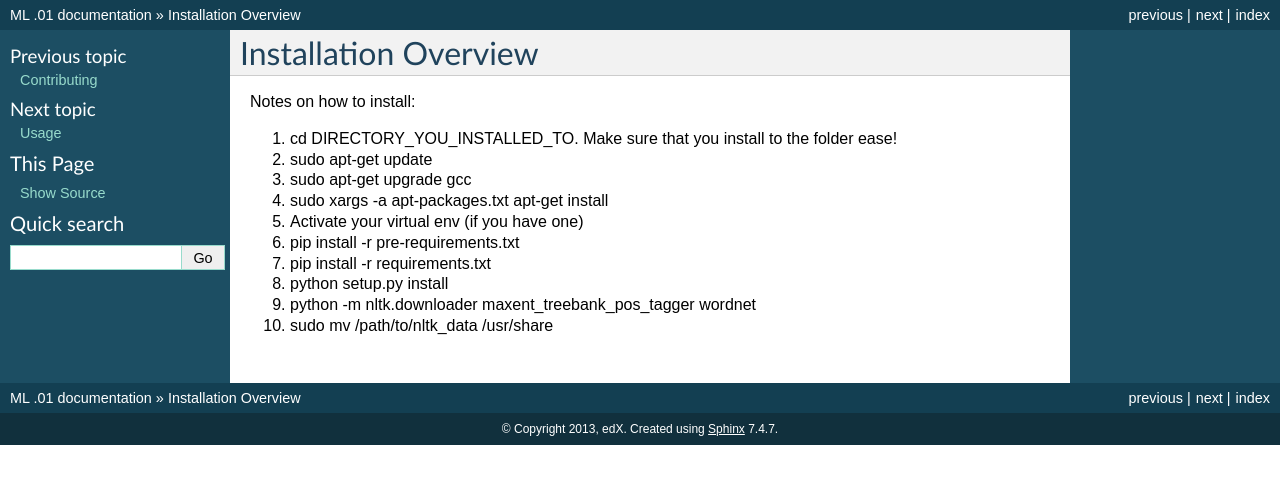
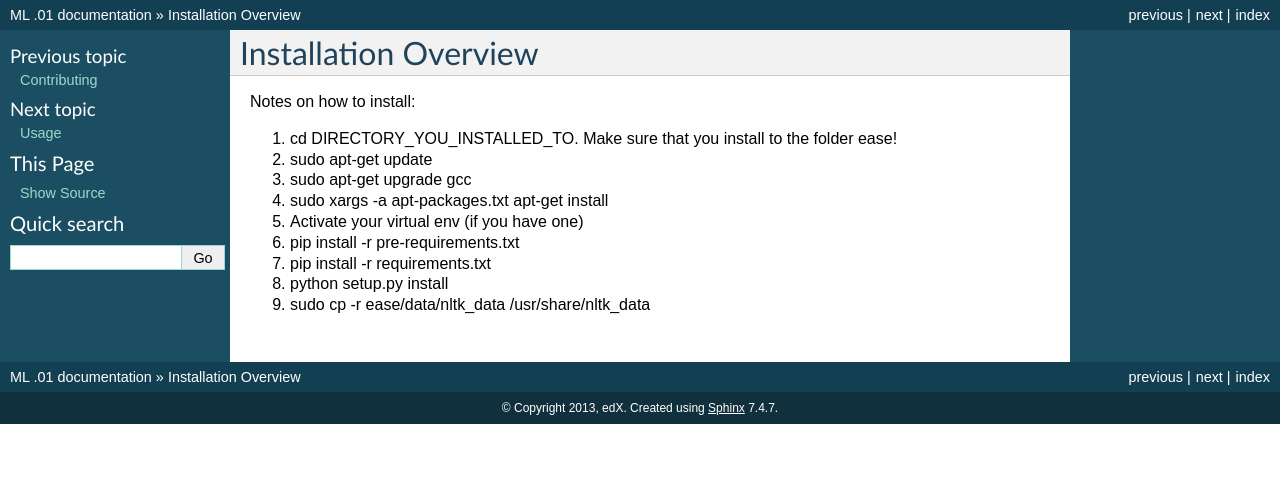
Before and after one commit to openedx-unsupported/ease, a Sphinx documentation site: the page built from docs/installation/installation_overview.rst, in a window 1280 px wide. Shown: the top 484 px of the page. Built offline with Sphinx 7.4.7, drawn with Linux system fonts in a browser that asks for light colours; formulas are drawn with MathJax 3.

Commit message:
Update nltk directions

```diff
--- a/docs/installation/installation_overview.rst
+++ b/docs/installation/installation_overview.rst
@@ -12,5 +12,4 @@ Notes on how to install:
 6. pip install -r pre-requirements.txt
 7. pip install -r requirements.txt
 8. python setup.py install
-9. python -m nltk.downloader maxent_treebank_pos_tagger wordnet
-10. sudo mv /path/to/nltk_data /usr/share
+9. sudo cp -r ease/data/nltk_data /usr/share/nltk_data
```
